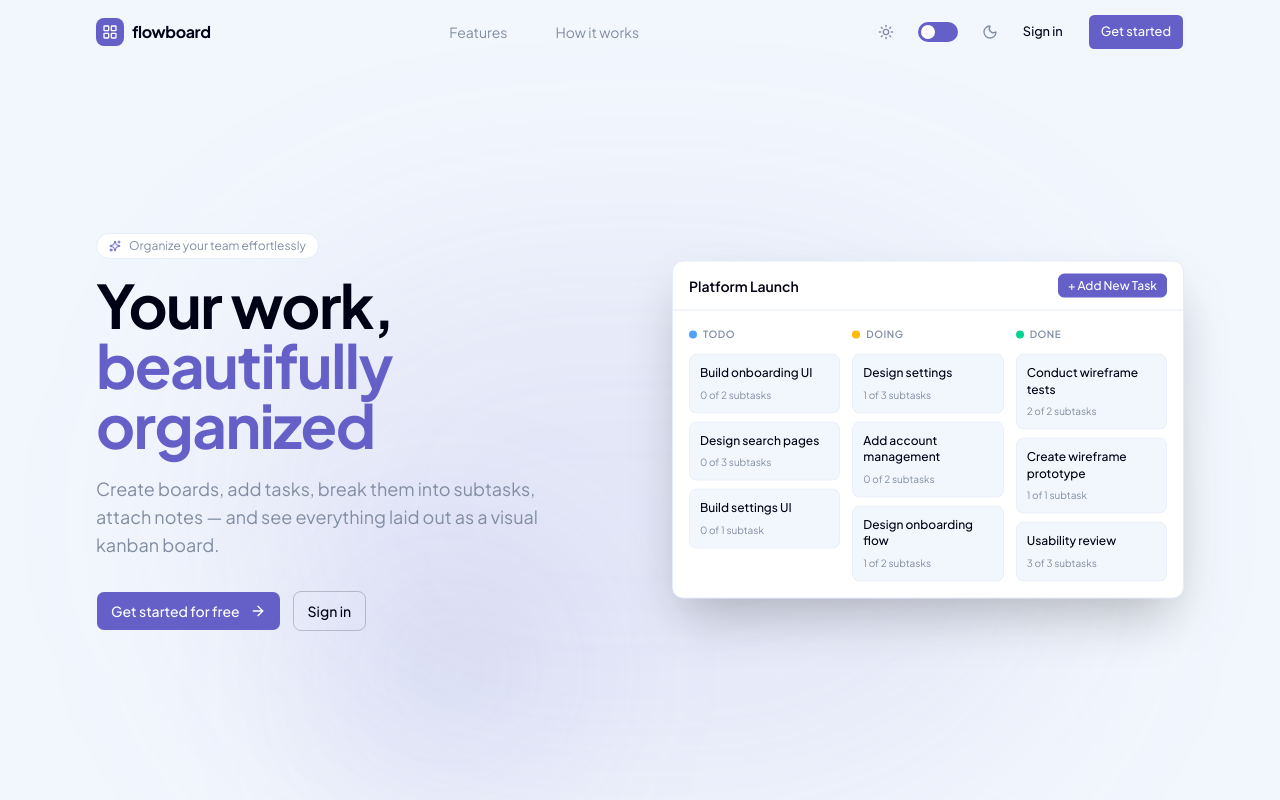
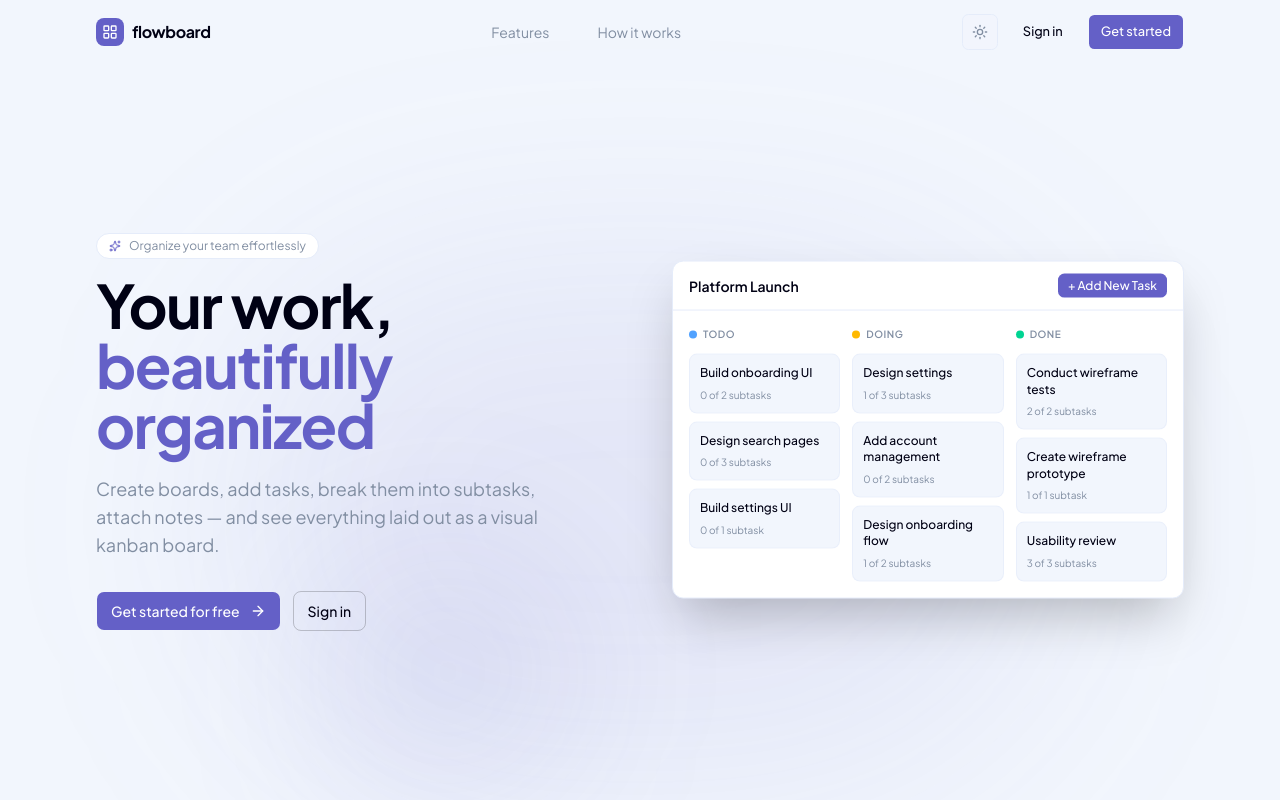
Before and after one commit to dev-anurag-singh/Flowboard, a Next.js app: page / in a window 1280 px wide. Shown: the top 800 px of the page. Built offline with nearby package versions, Linux system fonts and the light colour scheme.

Commit message:
updated theme toggle

```diff
--- a/features/landing/components/theme-toggle.tsx
+++ b/features/landing/components/theme-toggle.tsx
@@ -1,50 +1,56 @@
 "use client"
 
-import { useEffect, useState } from "react"
 import { useTheme } from "next-themes"
 import { motion } from "motion/react"
 import { Sun, Moon } from "lucide-react"
-import { cn } from "@/lib/utils"
 
 type Props = {
-  variant?: "inline" | "card"
+  variant?: "navbar" | "sidebar"
 }
 
-export function ThemeToggle({ variant = "inline" }: Props) {
-  const [mounted, setMounted] = useState(false)
-  const { theme, setTheme } = useTheme()
+export function ThemeToggle({ variant = "navbar" }: Props) {
+  const { resolvedTheme, setTheme } = useTheme()
 
-  useEffect(() => setMounted(true), [])
+  const toggleTheme = () => {
+    setTheme(resolvedTheme === "dark" ? "light" : "dark")
+  }
 
-  if (!mounted) return <div className="h-5 w-10" />
+  if (variant === "navbar") {
+    return (
+      <button
+        type="button"
+        onClick={toggleTheme}
+        className="inline-flex h-9 w-9 items-center justify-center rounded-md border border-border bg-background/80 text-muted-foreground transition-colors hover:bg-muted hover:text-foreground"
+        aria-label="Toggle theme"
+      >
+        <Sun className="h-4 w-4 dark:hidden" />
+        <Moon className="hidden h-4 w-4 dark:block" />
+      </button>
+    )
+  }
 
-  const isDark = theme === "dark"
-
-  const toggle = (
+  return (
+    <div className="grid h-12 place-content-center rounded-md bg-background px-4">
       <div className="flex items-center gap-6">
         <Sun className="h-4 w-4 text-muted-foreground" />
-      <div
-        onClick={() => setTheme(isDark ? "light" : "dark")}
-        className="flex h-5 w-10 cursor-pointer items-center rounded-xl bg-primary p-[3px] transition-colors hover:bg-primary/80"
-        style={{ justifyContent: isDark ? "flex-end" : "flex-start" }}
+        <button
+          type="button"
+          onClick={toggleTheme}
+          className="flex h-5 w-10 cursor-pointer justify-start rounded-xl bg-primary p-[3px] transition-colors hover:bg-primary/80 dark:justify-end"
+          aria-label="Toggle theme"
         >
           <motion.div
             layout
-          transition={{ type: "spring", stiffness: 700, damping: 30 }}
+            transition={{
+              type: "spring",
+              stiffness: 700,
+              damping: 30,
+            }}
             className="h-[14px] w-[14px] rounded-full bg-white"
           />
-      </div>
+        </button>
         <Moon className="h-4 w-4 text-muted-foreground" />
       </div>
-  )
-
-  if (variant === "card") {
-    return (
-      <div className="grid place-content-center rounded-md bg-background py-3.5">
-        {toggle}
     </div>
   )
 }
-
-  return toggle
-}
```
Lines whose indentation alone changed are shown as unchanged.
